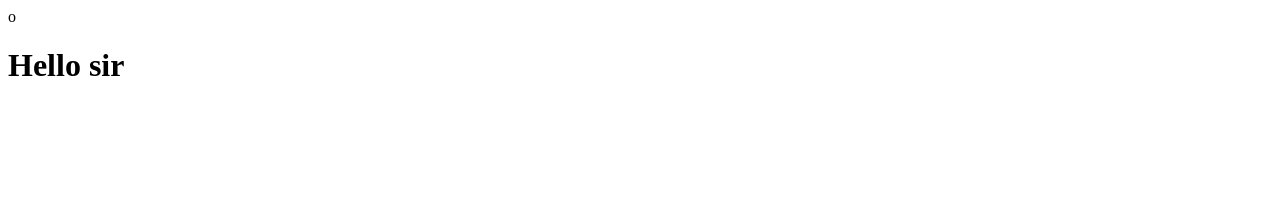
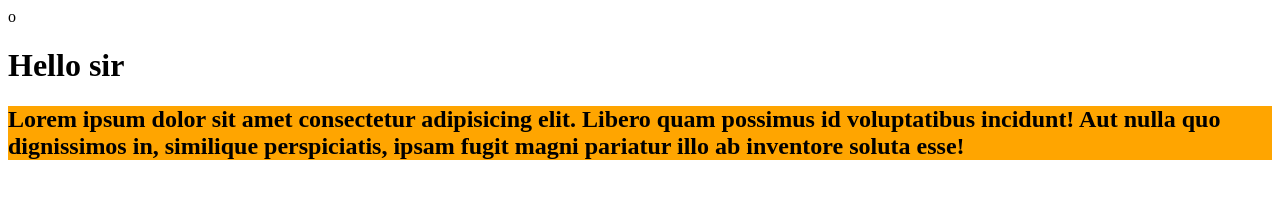
Before and after one commit to md-tarek-hossain/problem, a plain HTML site: page index.html in a window 1280 px wide. Drawn offline with Linux system fonts and the light colour scheme.

Commit message:
kut kut kut

```diff
--- a/index.html
+++ b/index.html
@@ -7,10 +7,16 @@
     <meta name="viewport" content="width=device-width, initial-scale=1.0">
     <title>Hello</title>
 </head>
+<style>
+    h2 {
+        background-color: orange;
+    }
+</style>
 
 <body>
     <h1>Hello sir</h1>
-
+    <h2>Lorem ipsum dolor sit amet consectetur adipisicing elit. Libero quam possimus id voluptatibus incidunt! Aut
+        nulla quo dignissimos in, similique perspiciatis, ipsam fugit magni pariatur illo ab inventore soluta esse!</h2>
 </body>
 
 </html>
```
